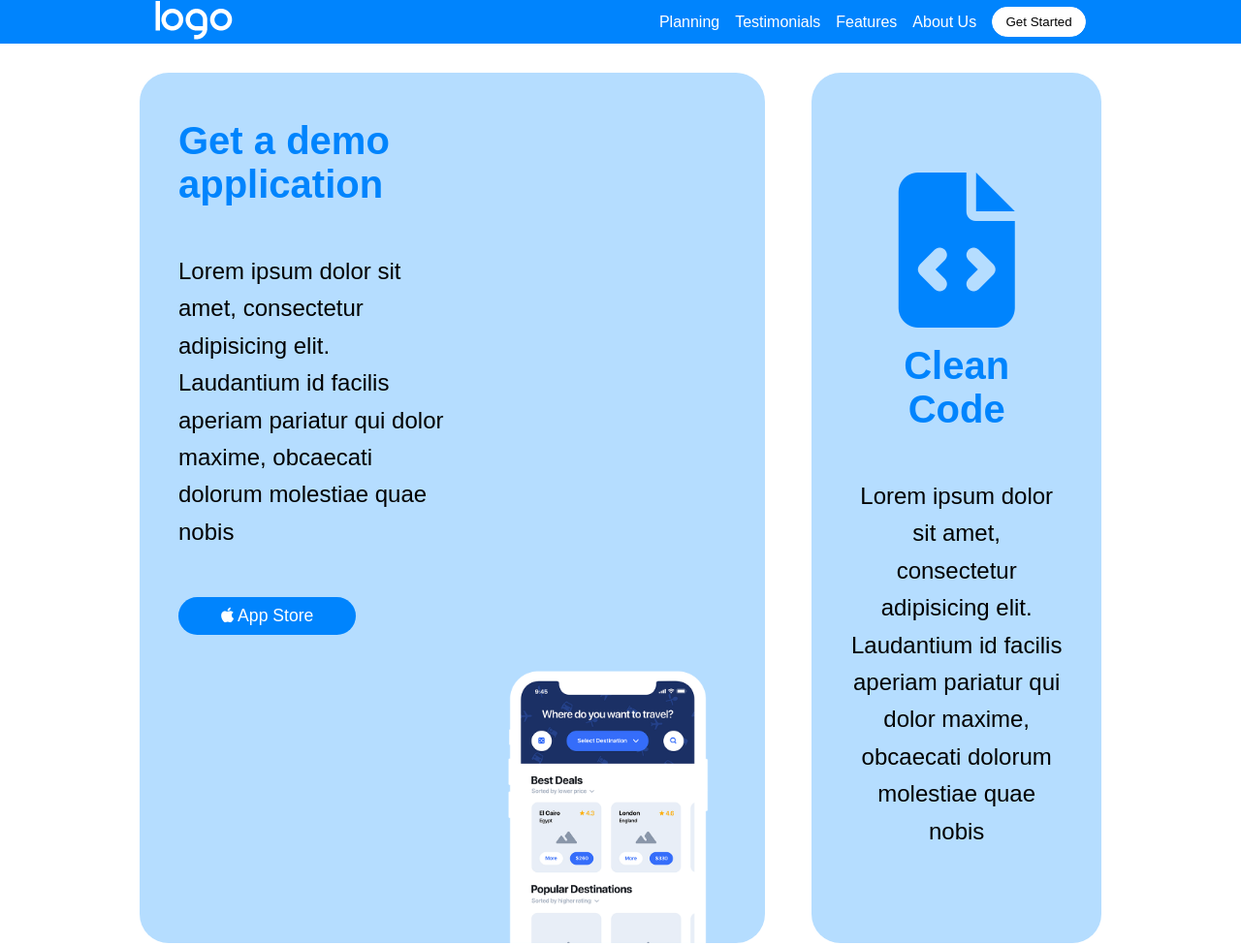
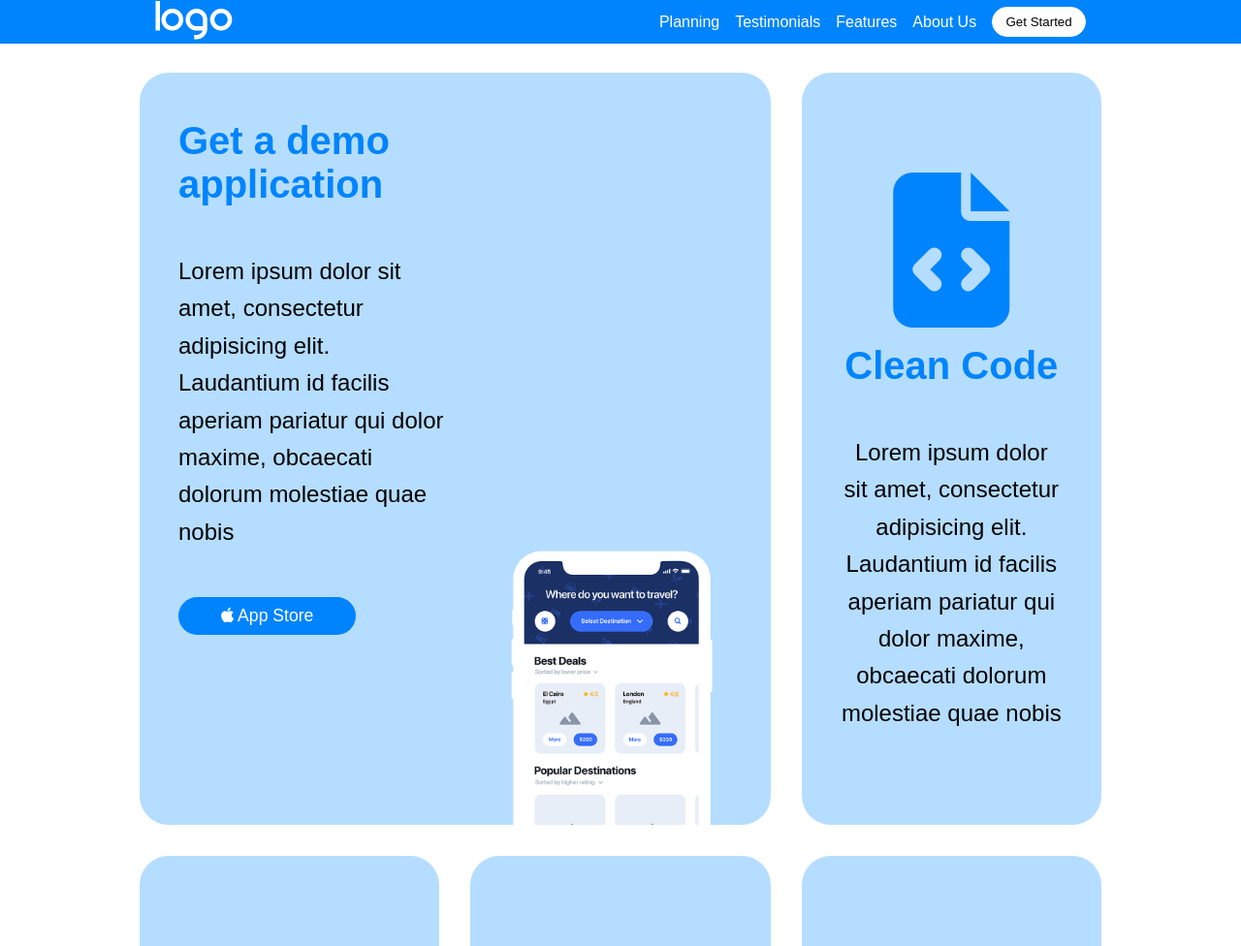
Before and after one commit to giovannitamburini/htmlcss-responsive-layout, a plain HTML site: page index.html in a window 1280 px wide. Shown: the top 976 px of the page at 97% size. Drawn offline with Linux system fonts and the light colour scheme.

Commit message:
fixed two errors in section 1

```diff
--- a/css/style.css
+++ b/css/style.css
@@ -106,7 +106,7 @@ section .container-section .card #big-card-img {
 
 section .container-section .card #big-card-img img {
     width: 100%;
-    margin-bottom: -4px;
+    display: block;
 }
 
 /* small card */
@@ -429,11 +429,14 @@ footer a {
     }
 
     #section-1 #big-card {
-        width: calc(100% / 3 * 2 - 2em / 2);
+        width: calc(100% / 3 * 2 - 2em / 3);
+        display: flex;
+        flex-direction: column;
+        justify-content: space-between;
     }
 
     #section-1 .card.small {
-        width: calc(100% / 3 - 2em);
+        width: calc(100% / 3 - (2em / 3 * 2));
     }
 
     section .container-section .card #big-card-img {
@@ -532,6 +535,7 @@ footer a {
 
     #section-1 #big-card {
         display: flex;
+        flex-direction: row;
     }
 
     section .container-section .card #big-card-img {
```
